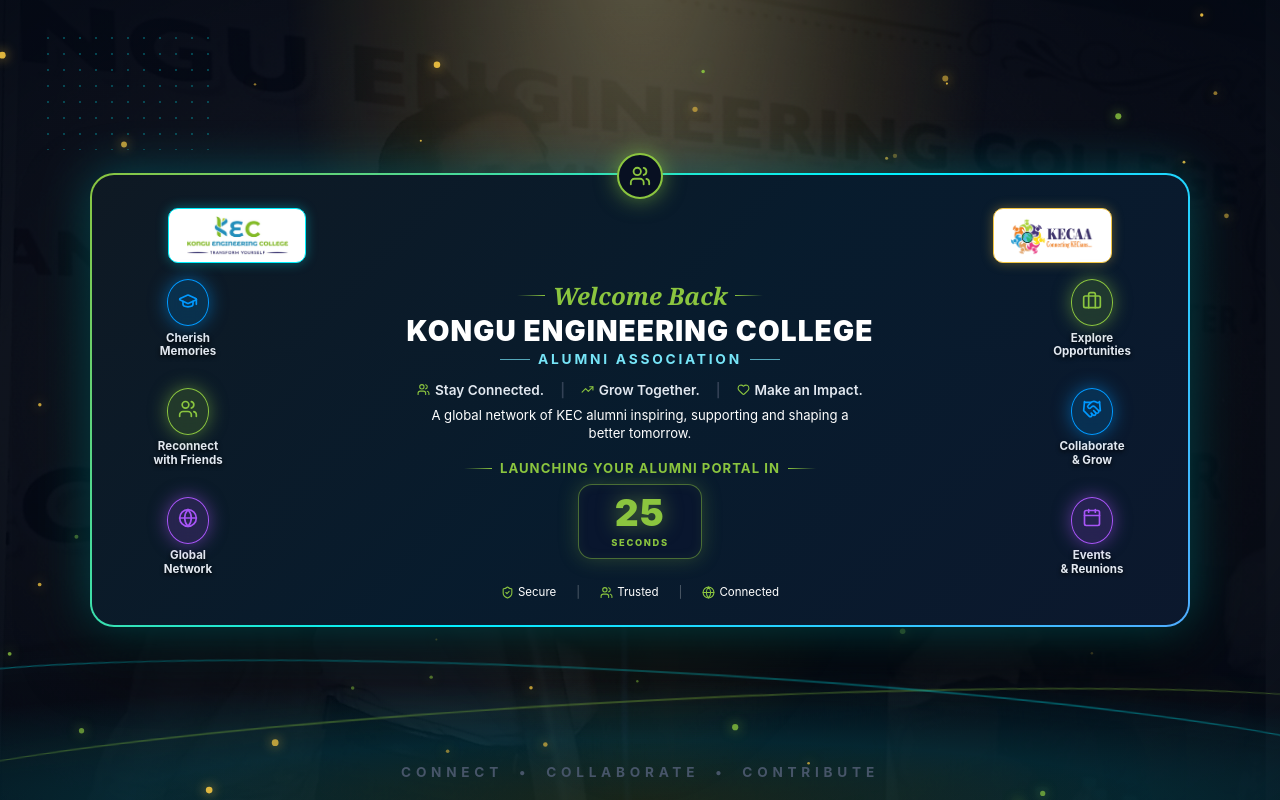
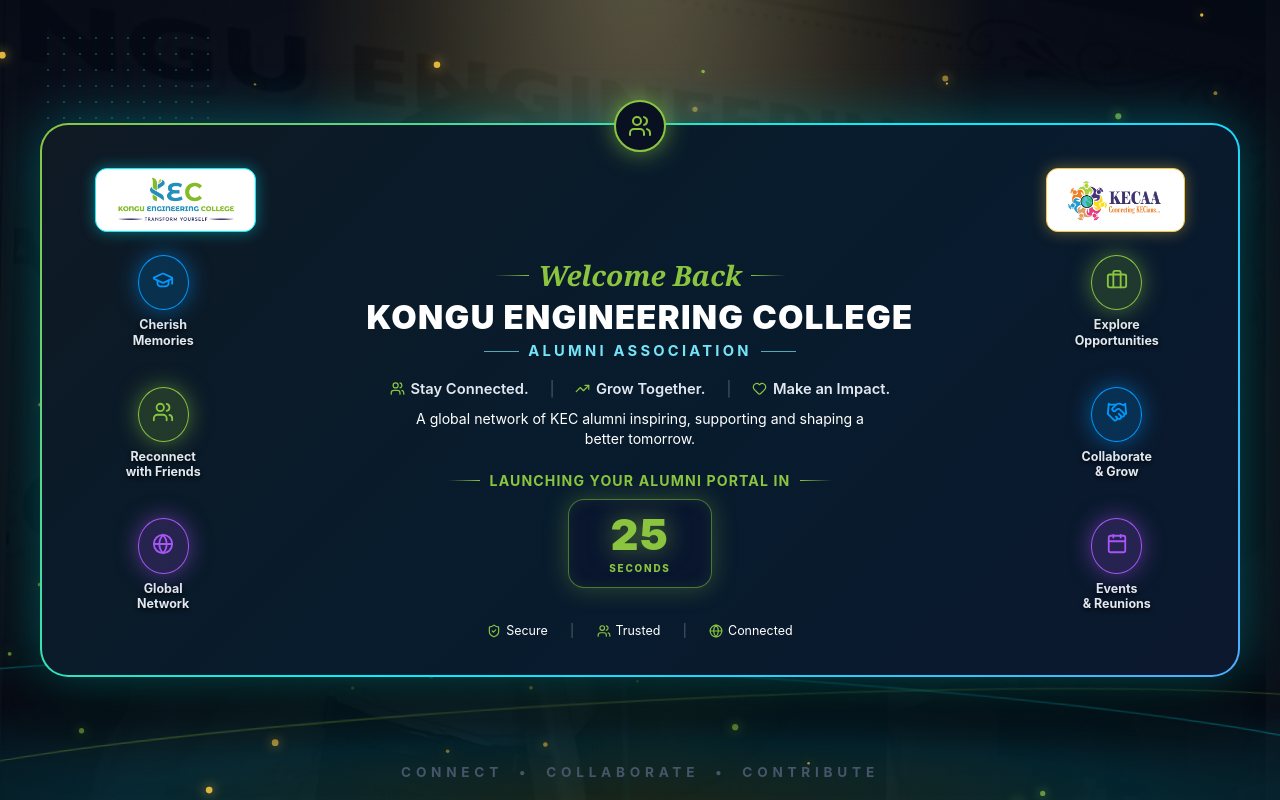
Before and after one commit to nandhakumar02042004/alumni-launch, a React (Vite) app: page / in a window 1280 px wide. Built offline with nearby package versions, Linux system fonts and the light colour scheme.

Commit message:
style: increase height and width of glass card

```diff
--- a/src/components/cinematic/CurtainLaunchScreen.jsx
+++ b/src/components/cinematic/CurtainLaunchScreen.jsx
@@ -51,15 +51,15 @@
   };
 
   const leftBadges = [
-    { icon: <GraduationCap size={20} />, color: '#0099FF', bg: 'rgba(0,153,255,0.18)', shadow: 'rgba(0,153,255,0.5)', label: 'Cherish\nMemories' },
-    { icon: <Users size={20} />, color: '#8BC53F', bg: 'rgba(139,197,63,0.18)', shadow: 'rgba(139,197,63,0.5)', label: 'Reconnect\nwith Friends' },
-    { icon: <Globe size={20} />, color: '#A855F7', bg: 'rgba(168,85,247,0.18)', shadow: 'rgba(168,85,247,0.5)', label: 'Global\nNetwork' },
+    { icon: <GraduationCap size={22} />, color: '#0099FF', bg: 'rgba(0,153,255,0.18)', shadow: 'rgba(0,153,255,0.5)', label: 'Cherish\nMemories' },
+    { icon: <Users size={22} />, color: '#8BC53F', bg: 'rgba(139,197,63,0.18)', shadow: 'rgba(139,197,63,0.5)', label: 'Reconnect\nwith Friends' },
+    { icon: <Globe size={22} />, color: '#A855F7', bg: 'rgba(168,85,247,0.18)', shadow: 'rgba(168,85,247,0.5)', label: 'Global\nNetwork' },
   ];
 
   const rightBadges = [
-    { icon: <Briefcase size={20} />, color: '#8BC53F', bg: 'rgba(139,197,63,0.18)', shadow: 'rgba(139,197,63,0.5)', label: 'Explore\nOpportunities' },
-    { icon: <Handshake size={20} />, color: '#0099FF', bg: 'rgba(0,153,255,0.18)', shadow: 'rgba(0,153,255,0.5)', label: 'Collaborate\n& Grow' },
-    { icon: <Calendar size={20} />, color: '#A855F7', bg: 'rgba(168,85,247,0.18)', shadow: 'rgba(168,85,247,0.5)', label: 'Events\n& Reunions' },
+    { icon: <Briefcase size={22} />, color: '#8BC53F', bg: 'rgba(139,197,63,0.18)', shadow: 'rgba(139,197,63,0.5)', label: 'Explore\nOpportunities' },
+    { icon: <Handshake size={22} />, color: '#0099FF', bg: 'rgba(0,153,255,0.18)', shadow: 'rgba(0,153,255,0.5)', label: 'Collaborate\n& Grow' },
+    { icon: <Calendar size={22} />, color: '#A855F7', bg: 'rgba(168,85,247,0.18)', shadow: 'rgba(168,85,247,0.5)', label: 'Events\n& Reunions' },
   ];
 
   return (
@@ -125,19 +125,19 @@
         </>
       )}
 
-      {/* ═══════════ MAIN GLASS CARD WIDE LAYOUT (~1100px max-width) ═══════════ */}
+      {/* ═══════════ MAIN GLASS CARD LARGE EXPANDED LAYOUT (~1280px max-width) ═══════════ */}
       <div style={{
         position: 'relative', zIndex: 110,
-        width: isMobile ? '94%' : 'calc(100% - 120px)',
-        maxWidth: '1100px',
-        padding: isMobile ? '1.5rem 1rem 1.2rem' : '1.8rem 2rem 1.5rem',
+        width: isMobile ? '94%' : 'calc(100% - 80px)',
+        maxWidth: '1280px',
+        padding: isMobile ? '1.6rem 1rem 1.2rem' : '2.5rem 2.8rem 2.2rem',
         margin: '0 auto',
-        textAlign: 'center', borderRadius: '24px',
+        textAlign: 'center', borderRadius: '28px',
         background: 'rgba(8,16,34,0.94)', backdropFilter: 'blur(28px)', WebkitBackdropFilter: 'blur(28px)',
         border: '2px solid transparent',
         backgroundImage: 'linear-gradient(rgba(8,16,34,0.95),rgba(8,16,34,0.95)), linear-gradient(135deg,#8BC53F 0%,#00F2FE 50%,#4FACFE 100%)',
         backgroundOrigin: 'border-box', backgroundClip: 'padding-box, border-box',
-        boxShadow: '0 0 50px rgba(0,242,254,0.28), 0 25px 65px rgba(0,0,0,0.9)',
+        boxShadow: '0 0 55px rgba(0,242,254,0.32), 0 30px 75px rgba(0,0,0,0.92)',
         opacity: curtainState === 'opening' || curtainState === 'done' ? 0 : 1,
         transform: curtainState === 'opening' || curtainState === 'done' ? 'scale(0.85)' : 'scale(1)',
         transition: 'all 0.6s cubic-bezier(0.4,0,0.2,1)',
@@ -145,38 +145,38 @@
 
         {/* Top center emblem badge */}
         <div style={{
-          position: 'absolute', top: '-22px', left: '50%', transform: 'translateX(-50%)',
-          width: isMobile ? '40px' : '46px', height: isMobile ? '40px' : '46px',
+          position: 'absolute', top: '-25px', left: '50%', transform: 'translateX(-50%)',
+          width: isMobile ? '42px' : '52px', height: isMobile ? '42px' : '52px',
           borderRadius: '50%', background: '#081022', border: '2px solid #8BC53F', color: '#8BC53F',
           display: 'flex', alignItems: 'center', justifyContent: 'center',
-          boxShadow: '0 0 22px rgba(139,197,63,0.6)', zIndex: 115,
+          boxShadow: '0 0 25px rgba(139,197,63,0.65)', zIndex: 115,
         }}>
-          <Users size={isMobile ? 18 : 22} />
+          <Users size={isMobile ? 20 : 24} />
         </div>
 
-        {/* Header Logo Row - Swapped positions: KEC emblem on left, KECAA logo on right */}
+        {/* Header Logo Row - KEC emblem on left, KECAA logo on right */}
         <div style={{
           display: 'flex', alignItems: 'center', justifyContent: 'space-between',
-          maxWidth: '960px', margin: '0.25rem auto 1rem auto',
+          maxWidth: '1120px', margin: '0.2rem auto 1.4rem auto',
           padding: '0 0.5rem',
         }}>
           {heroImg && (
             <div style={{
-              padding: isMobile ? '0.3rem 0.6rem' : '0.4rem 1rem',
-              background: '#FFFFFF', borderRadius: '10px',
-              border: '1.5px solid #00F2FE', boxShadow: '0 0 12px rgba(0,242,254,0.35)',
+              padding: isMobile ? '0.35rem 0.7rem' : '0.5rem 1.25rem',
+              background: '#FFFFFF', borderRadius: '12px',
+              border: '1.5px solid #00F2FE', boxShadow: '0 0 15px rgba(0,242,254,0.4)',
               display: 'flex', alignItems: 'center', justifyContent: 'center',
             }}>
-              <img src={heroImg} alt="KEC Emblem" style={{ height: isMobile ? '30px' : '40px', width: 'auto', objectFit: 'contain' }} />
+              <img src={heroImg} alt="KEC Emblem" style={{ height: isMobile ? '32px' : '46px', width: 'auto', objectFit: 'contain' }} />
             </div>
           )}
           <div style={{
-            padding: isMobile ? '0.3rem 0.6rem' : '0.4rem 1rem',
-            background: '#FFFFFF', borderRadius: '10px',
-            border: '1.5px solid #F4C542', boxShadow: '0 0 12px rgba(244,197,66,0.35)',
+            padding: isMobile ? '0.35rem 0.7rem' : '0.5rem 1.25rem',
+            background: '#FFFFFF', borderRadius: '12px',
+            border: '1.5px solid #F4C542', boxShadow: '0 0 15px rgba(244,197,66,0.4)',
             display: 'flex', alignItems: 'center', justifyContent: 'center',
           }}>
-            <img src={logoImg} alt="KECAA Logo" style={{ height: isMobile ? '30px' : '40px', width: 'auto', objectFit: 'contain' }} />
+            <img src={logoImg} alt="KECAA Logo" style={{ height: isMobile ? '32px' : '46px', width: 'auto', objectFit: 'contain' }} />
           </div>
         </div>
 
@@ -185,25 +185,25 @@
           display: 'flex',
           alignItems: 'center',
           justifyContent: 'space-between',
-          gap: isMobile ? '0' : '1.2rem',
+          gap: isMobile ? '0' : '2rem',
         }}>
           {/* Left Column: 3 Badges INSIDE Card (Desktop) */}
           {!isMobile && (
             <div style={{
-              display: 'flex', flexDirection: 'column', gap: '1.8rem',
-              alignItems: 'center', minWidth: '120px', paddingLeft: '0.5rem',
+              display: 'flex', flexDirection: 'column', gap: '2.4rem',
+              alignItems: 'center', minWidth: '140px', paddingLeft: '0.8rem',
             }}>
               {leftBadges.map((item, i) => (
-                <div key={i} style={{ display: 'flex', flexDirection: 'column', alignItems: 'center', gap: '0.35rem' }}>
+                <div key={i} style={{ display: 'flex', flexDirection: 'column', alignItems: 'center', gap: '0.45rem' }}>
                   <div style={{
-                    padding: '0.65rem', borderRadius: '50%', background: item.bg,
+                    padding: '0.85rem', borderRadius: '50%', background: item.bg,
                     border: `1.5px solid ${item.color}`, color: item.color,
-                    boxShadow: `0 0 18px ${item.shadow}`, backdropFilter: 'blur(8px)',
+                    boxShadow: `0 0 22px ${item.shadow}`, backdropFilter: 'blur(8px)',
                     transition: 'transform 0.2s ease',
                   }}>
                     {item.icon}
                   </div>
-                  <span style={{ fontSize: '0.72rem', fontWeight: '700', color: '#E2E8F0', textShadow: '0 2px 4px rgba(0,0,0,0.8)', textAlign: 'center', whiteSpace: 'pre-line', lineHeight: '1.2' }}>
+                  <span style={{ fontSize: '0.78rem', fontWeight: '700', color: '#E2E8F0', textShadow: '0 2px 4px rgba(0,0,0,0.8)', textAlign: 'center', whiteSpace: 'pre-line', lineHeight: '1.25' }}>
                     {item.label}
                   </span>
                 </div>
@@ -216,55 +216,55 @@
             {/* Cursive Welcome Back */}
             <div style={{
               fontFamily: "'Dancing Script','Brush Script MT',cursive,Georgia,serif",
-              color: '#8BC53F', fontSize: isMobile ? '1.15rem' : '1.5rem',
-              fontWeight: '600', fontStyle: 'italic', marginBottom: '0.2rem',
-              display: 'flex', alignItems: 'center', justifyContent: 'center', gap: '0.5rem',
+              color: '#8BC53F', fontSize: isMobile ? '1.2rem' : '1.75rem',
+              fontWeight: '600', fontStyle: 'italic', marginBottom: '0.3rem',
+              display: 'flex', alignItems: 'center', justifyContent: 'center', gap: '0.6rem',
             }}>
-              <span style={{ width: '28px', height: '1px', background: 'linear-gradient(90deg,transparent,#8BC53F)' }} />
+              <span style={{ width: '35px', height: '1px', background: 'linear-gradient(90deg,transparent,#8BC53F)' }} />
               Welcome Back
-              <span style={{ width: '28px', height: '1px', background: 'linear-gradient(-90deg,transparent,#8BC53F)' }} />
+              <span style={{ width: '35px', height: '1px', background: 'linear-gradient(-90deg,transparent,#8BC53F)' }} />
             </div>
 
             {/* Title */}
             <h1 style={{
-              fontSize: isMobile ? '1.1rem' : '1.75rem', fontWeight: '900',
+              fontSize: isMobile ? '1.2rem' : '2.05rem', fontWeight: '900',
               letterSpacing: isMobile ? '0.02em' : '0.04em', lineHeight: 1.15,
-              color: '#FFFFFF', textTransform: 'uppercase', marginBottom: '0.25rem',
+              color: '#FFFFFF', textTransform: 'uppercase', marginBottom: '0.35rem',
             }}>
               KONGU ENGINEERING COLLEGE
             </h1>
 
             {/* Alumni Association */}
             <div style={{
-              display: 'flex', alignItems: 'center', justifyContent: 'center', gap: '0.5rem',
-              fontSize: isMobile ? '0.68rem' : '0.86rem', fontWeight: '700',
-              letterSpacing: isMobile ? '0.1em' : '0.2em', color: '#76E4F7',
-              textTransform: 'uppercase', marginBottom: isMobile ? '0.7rem' : '0.9rem',
+              display: 'flex', alignItems: 'center', justifyContent: 'center', gap: '0.6rem',
+              fontSize: isMobile ? '0.72rem' : '0.92rem', fontWeight: '700',
+              letterSpacing: isMobile ? '0.1em' : '0.22em', color: '#76E4F7',
+              textTransform: 'uppercase', marginBottom: isMobile ? '0.8rem' : '1.2rem',
             }}>
-              <span style={{ width: '30px', height: '1px', background: '#76E4F7', opacity: 0.7 }} />
+              <span style={{ width: '35px', height: '1px', background: '#76E4F7', opacity: 0.7 }} />
               ALUMNI ASSOCIATION
-              <span style={{ width: '30px', height: '1px', background: '#76E4F7', opacity: 0.7 }} />
+              <span style={{ width: '35px', height: '1px', background: '#76E4F7', opacity: 0.7 }} />
             </div>
 
             {/* Feature pills */}
             <div style={{
               display: 'flex', alignItems: 'center', justifyContent: 'center',
-              flexWrap: 'wrap', gap: isMobile ? '0.4rem' : '1rem',
-              color: '#E2E8F0', fontSize: isMobile ? '0.72rem' : '0.85rem',
-              fontWeight: '600', marginBottom: '0.5rem',
+              flexWrap: 'wrap', gap: isMobile ? '0.4rem' : '1.3rem',
+              color: '#E2E8F0', fontSize: isMobile ? '0.74rem' : '0.92rem',
+              fontWeight: '600', marginBottom: '0.7rem',
             }}>
-              <span style={{ display: 'flex', alignItems: 'center', gap: '0.3rem' }}><Users size={13} color="#8BC53F" /> Stay Connected.</span>
+              <span style={{ display: 'flex', alignItems: 'center', gap: '0.35rem' }}><Users size={15} color="#8BC53F" /> Stay Connected.</span>
               <span style={{ color: '#334155' }}>|</span>
-              <span style={{ display: 'flex', alignItems: 'center', gap: '0.3rem' }}><TrendingUp size={13} color="#8BC53F" /> Grow Together.</span>
+              <span style={{ display: 'flex', alignItems: 'center', gap: '0.35rem' }}><TrendingUp size={15} color="#8BC53F" /> Grow Together.</span>
               <span style={{ color: '#334155' }}>|</span>
-              <span style={{ display: 'flex', alignItems: 'center', gap: '0.3rem' }}><Heart size={13} color="#8BC53F" /> Make an Impact.</span>
+              <span style={{ display: 'flex', alignItems: 'center', gap: '0.35rem' }}><Heart size={15} color="#8BC53F" /> Make an Impact.</span>
             </div>
 
             {/* Tagline */}
             <div style={{
-              fontSize: isMobile ? '0.74rem' : '0.82rem', color: '#FFFFFF',
-              maxWidth: '420px', margin: '0 auto', lineHeight: 1.4,
-              marginBottom: isMobile ? '0.8rem' : '1.1rem',
+              fontSize: isMobile ? '0.76rem' : '0.88rem', color: '#FFFFFF',
+              maxWidth: '480px', margin: '0 auto', lineHeight: 1.45,
+              marginBottom: isMobile ? '0.9rem' : '1.4rem',
             }}>
               A global network of KEC alumni inspiring, supporting and shaping a better tomorrow.
             </div>
@@ -273,41 +273,41 @@
             {countdown > 0 && (
               <>
                 <div style={{
-                  color: '#8BC53F', fontSize: isMobile ? '0.68rem' : '0.82rem', fontWeight: '700',
+                  color: '#8BC53F', fontSize: isMobile ? '0.72rem' : '0.88rem', fontWeight: '700',
                   textTransform: 'uppercase', letterSpacing: '0.08em',
-                  marginBottom: '0.5rem',
-                  display: 'flex', alignItems: 'center', justifyContent: 'center', gap: '0.5rem',
+                  marginBottom: '0.65rem',
+                  display: 'flex', alignItems: 'center', justifyContent: 'center', gap: '0.6rem',
                 }}>
-                  <span style={{ width: '28px', height: '1px', background: 'linear-gradient(90deg,transparent,#8BC53F)' }} />
+                  <span style={{ width: '32px', height: '1px', background: 'linear-gradient(90deg,transparent,#8BC53F)' }} />
                   Launching Your Alumni Portal In
-                  <span style={{ width: '28px', height: '1px', background: 'linear-gradient(-90deg,transparent,#8BC53F)' }} />
+                  <span style={{ width: '32px', height: '1px', background: 'linear-gradient(-90deg,transparent,#8BC53F)' }} />
                 </div>
 
                 {/* SINGLE LIVE COUNTDOWN BOX */}
                 <div style={{
                   display: 'flex', alignItems: 'center', justifyContent: 'center',
-                  gap: '0', marginBottom: isMobile ? '0.8rem' : '1.1rem',
+                  gap: '0', marginBottom: isMobile ? '0.9rem' : '1.4rem',
                 }}>
                   <div style={{
                     background: 'rgba(10,22,47,0.88)',
-                    border: '1.5px solid rgba(139,197,63,0.5)',
-                    borderRadius: '14px',
-                    padding: isMobile ? '0.55rem 1.5rem' : '0.65rem 2rem',
-                    boxShadow: '0 0 20px rgba(139,197,63,0.25), inset 0 0 12px rgba(139,197,63,0.08)',
+                    border: '1.5px solid rgba(139,197,63,0.55)',
+                    borderRadius: '16px',
+                    padding: isMobile ? '0.6rem 1.6rem' : '0.8rem 2.5rem',
+                    boxShadow: '0 0 25px rgba(139,197,63,0.3), inset 0 0 15px rgba(139,197,63,0.1)',
                     display: 'flex', flexDirection: 'column', alignItems: 'center', justifyContent: 'center',
-                    minWidth: isMobile ? '90px' : '110px',
+                    minWidth: isMobile ? '95px' : '130px',
                   }}>
                     <div style={{
-                      fontSize: isMobile ? '1.9rem' : '2.3rem', fontWeight: '900',
+                      fontSize: isMobile ? '2.1rem' : '2.7rem', fontWeight: '900',
                       color: '#8BC53F', lineHeight: 1, letterSpacing: '0.04em',
                       fontVariantNumeric: 'tabular-nums',
-                      filter: 'drop-shadow(0 0 10px rgba(139,197,63,0.55))',
+                      filter: 'drop-shadow(0 0 12px rgba(139,197,63,0.6))',
                     }}>
                       {String(countdown).padStart(2, '0')}
                     </div>
                     <div style={{
-                      fontSize: '0.58rem', fontWeight: '800', color: '#8BC53F',
-                      textTransform: 'uppercase', letterSpacing: '0.18em', marginTop: '0.3rem',
+                      fontSize: '0.62rem', fontWeight: '800', color: '#8BC53F',
+                      textTransform: 'uppercase', letterSpacing: '0.18em', marginTop: '0.35rem',
                     }}>
                       SECONDS
                     </div>
@@ -318,28 +318,28 @@
 
             {/* Launch button — appears instantly when countdown hits 00 */}
             {countdown === 0 && (
-              <div style={{ display: 'flex', justifyContent: 'center', marginBottom: isMobile ? '0.8rem' : '1.1rem' }}>
+              <div style={{ display: 'flex', justifyContent: 'center', marginBottom: isMobile ? '0.9rem' : '1.4rem' }}>
                 <button
                   onClick={handleLaunchNowClick}
                   style={{
-                    width: '100%', maxWidth: isMobile ? '300px' : '400px',
-                    padding: isMobile ? '0.65rem 1rem' : '0.75rem 1.25rem',
+                    width: '100%', maxWidth: isMobile ? '320px' : '440px',
+                    padding: isMobile ? '0.7rem 1.1rem' : '0.85rem 1.5rem',
                     borderRadius: '9999px',
                     background: 'linear-gradient(90deg,#8BC53F 0%,#0099FF 50%,#0066FF 100%)',
                     color: '#FFFFFF', fontWeight: '900',
-                    fontSize: isMobile ? '0.85rem' : '1.05rem',
+                    fontSize: isMobile ? '0.9rem' : '1.15rem',
                     letterSpacing: '0.04em', border: 'none', cursor: 'pointer',
                     display: 'flex', alignItems: 'center', justifyContent: 'space-between',
                     boxShadow: '0 0 35px rgba(0,153,255,0.6), 0 0 20px rgba(139,197,63,0.4)',
                     transition: 'transform 0.2s ease, box-shadow 0.2s ease',
                   }}
                 >
-                  <div style={{ width: '30px', height: '30px', borderRadius: '50%', background: 'rgba(255,255,255,0.2)', display: 'flex', alignItems: 'center', justifyContent: 'center' }}>
-                    <Rocket size={15} color="#FFFFFF" />
+                  <div style={{ width: '32px', height: '32px', borderRadius: '50%', background: 'rgba(255,255,255,0.2)', display: 'flex', alignItems: 'center', justifyContent: 'center' }}>
+                    <Rocket size={16} color="#FFFFFF" />
                   </div>
                   <span>LAUNCH</span>
-                  <div style={{ width: '28px', height: '28px', borderRadius: '50%', background: 'rgba(255,255,255,0.25)', display: 'flex', alignItems: 'center', justifyContent: 'center' }}>
-                    <ChevronRight size={17} color="#FFFFFF" />
+                  <div style={{ width: '30px', height: '30px', borderRadius: '50%', background: 'rgba(255,255,255,0.25)', display: 'flex', alignItems: 'center', justifyContent: 'center' }}>
+                    <ChevronRight size={18} color="#FFFFFF" />
                   </div>
                 </button>
               </div>
@@ -349,20 +349,20 @@
           {/* Right Column: 3 Badges INSIDE Card (Desktop) */}
           {!isMobile && (
             <div style={{
-              display: 'flex', flexDirection: 'column', gap: '1.8rem',
-              alignItems: 'center', minWidth: '120px', paddingRight: '0.5rem',
+              display: 'flex', flexDirection: 'column', gap: '2.4rem',
+              alignItems: 'center', minWidth: '140px', paddingRight: '0.8rem',
             }}>
               {rightBadges.map((item, i) => (
-                <div key={i} style={{ display: 'flex', flexDirection: 'column', alignItems: 'center', gap: '0.35rem' }}>
+                <div key={i} style={{ display: 'flex', flexDirection: 'column', alignItems: 'center', gap: '0.45rem' }}>
                   <div style={{
-                    padding: '0.65rem', borderRadius: '50%', background: item.bg,
+                    padding: '0.85rem', borderRadius: '50%', background: item.bg,
                     border: `1.5px solid ${item.color}`, color: item.color,
-                    boxShadow: `0 0 18px ${item.shadow}`, backdropFilter: 'blur(8px)',
+                    boxShadow: `0 0 22px ${item.shadow}`, backdropFilter: 'blur(8px)',
                     transition: 'transform 0.2s ease',
                   }}>
                     {item.icon}
                   </div>
-                  <span style={{ fontSize: '0.72rem', fontWeight: '700', color: '#E2E8F0', textShadow: '0 2px 4px rgba(0,0,0,0.8)', textAlign: 'center', whiteSpace: 'pre-line', lineHeight: '1.2' }}>
+                  <span style={{ fontSize: '0.78rem', fontWeight: '700', color: '#E2E8F0', textShadow: '0 2px 4px rgba(0,0,0,0.8)', textAlign: 'center', whiteSpace: 'pre-line', lineHeight: '1.25' }}>
                     {item.label}
                   </span>
                 </div>
@@ -374,14 +374,14 @@
         {/* Trust footer */}
         <div style={{
           display: 'flex', alignItems: 'center', justifyContent: 'center',
-          gap: isMobile ? '0.65rem' : '1.25rem',
-          fontSize: '0.72rem', color: '#FFFFFF', marginTop: '0.5rem', marginBottom: '0.1rem',
+          gap: isMobile ? '0.7rem' : '1.4rem',
+          fontSize: '0.78rem', color: '#FFFFFF', marginTop: '0.7rem', marginBottom: '0.1rem',
         }}>
-          <span style={{ display: 'flex', alignItems: 'center', gap: '0.25rem' }}><ShieldCheck size={13} color="#8BC53F" /> Secure</span>
+          <span style={{ display: 'flex', alignItems: 'center', gap: '0.3rem' }}><ShieldCheck size={14} color="#8BC53F" /> Secure</span>
           <span style={{ color: 'rgba(255,255,255,0.3)' }}>|</span>
-          <span style={{ display: 'flex', alignItems: 'center', gap: '0.25rem' }}><Users size={13} color="#8BC53F" /> Trusted</span>
+          <span style={{ display: 'flex', alignItems: 'center', gap: '0.3rem' }}><Users size={14} color="#8BC53F" /> Trusted</span>
           <span style={{ color: 'rgba(255,255,255,0.3)' }}>|</span>
-          <span style={{ display: 'flex', alignItems: 'center', gap: '0.25rem' }}><Globe size={13} color="#8BC53F" /> Connected</span>
+          <span style={{ display: 'flex', alignItems: 'center', gap: '0.3rem' }}><Globe size={14} color="#8BC53F" /> Connected</span>
         </div>
       </div>
 
```
